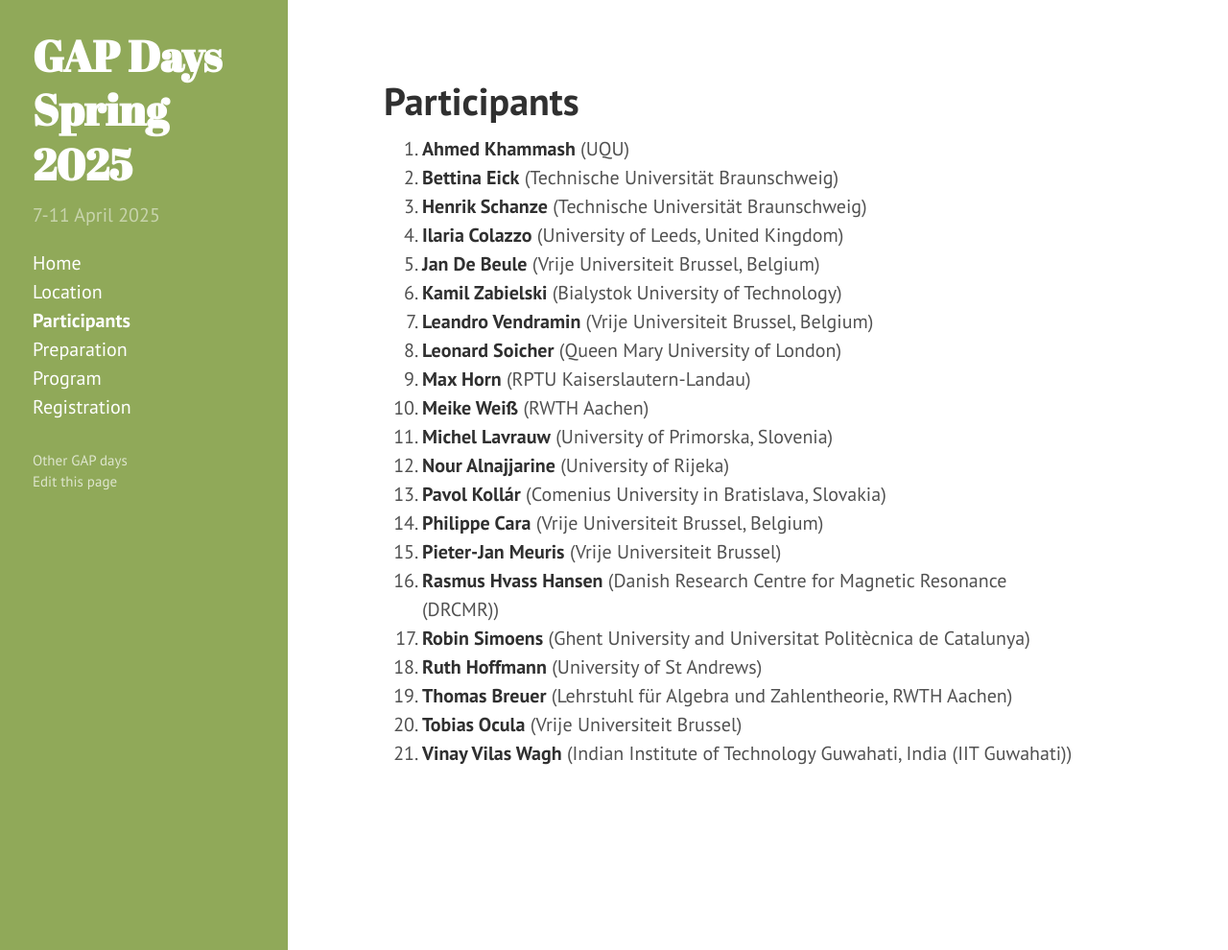
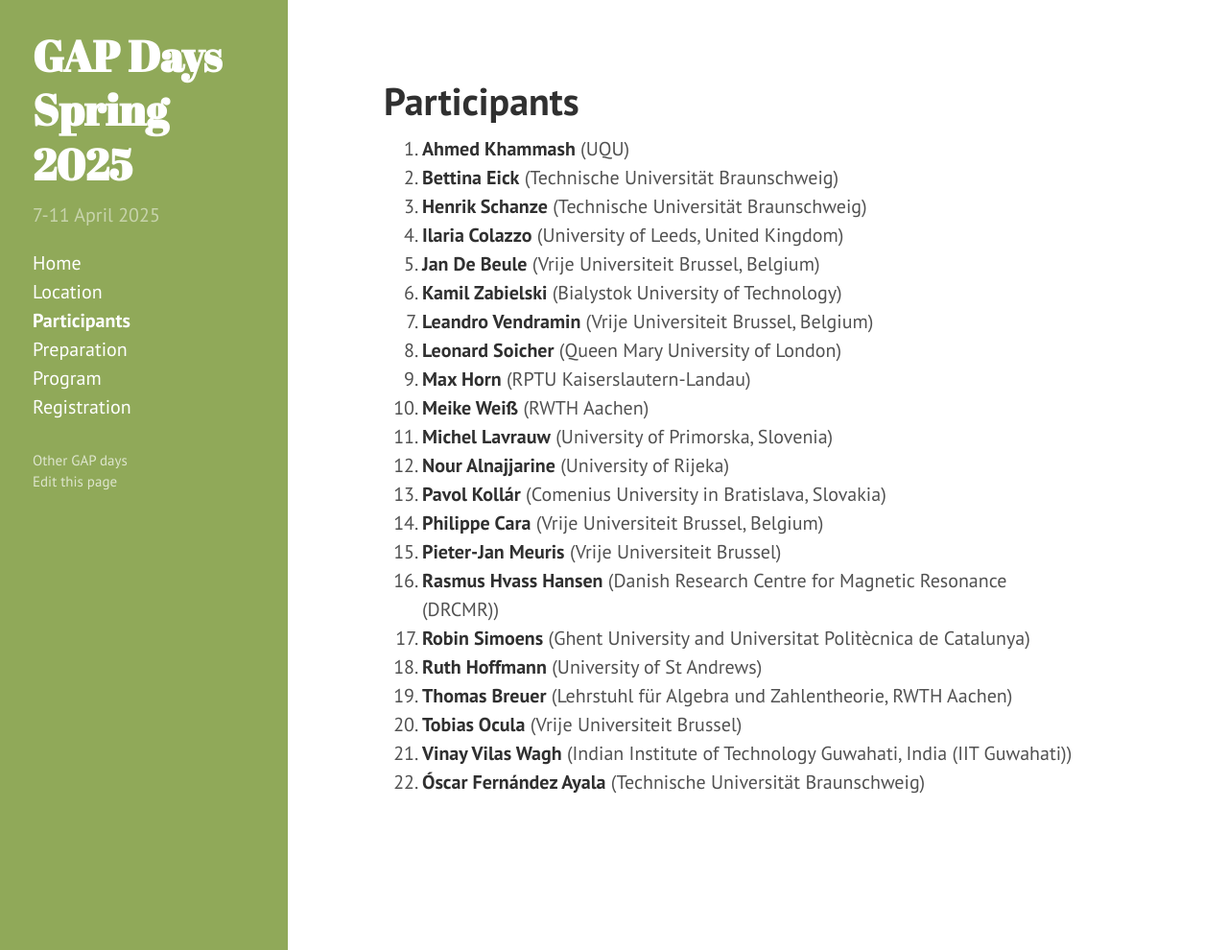
Before and after one commit to gapdays/gapdays2025-spring, a Jekyll site: the page built from participants.md, in a window 1280 px wide and 990 px high. Shown: the whole window at 96% size. Built offline with Jekyll 4.4.1, drawn with Linux system fonts in a browser that asks for light colours.

Commit message:
updated participants list

```diff
--- a/participants.md
+++ b/participants.md
@@ -23,6 +23,7 @@ participants:
   - {name: Rasmus Hvass Hansen, affiliation: "Danish Research Centre for Magnetic Resonance (DRCMR)"}
   - {name: Pavol Kollár, affiliation: "Comenius University in Bratislava, Slovakia"}
   - {name: Pieter-Jan Meuris, affiliation: "Vrije Universiteit Brussel"}
+  - {name: Óscar Fernández Ayala, affiliation: "Technische Universität Braunschweig"}
 ---
 
 <ol>{% assign participants = page.participants | sort: "name" %}
```
